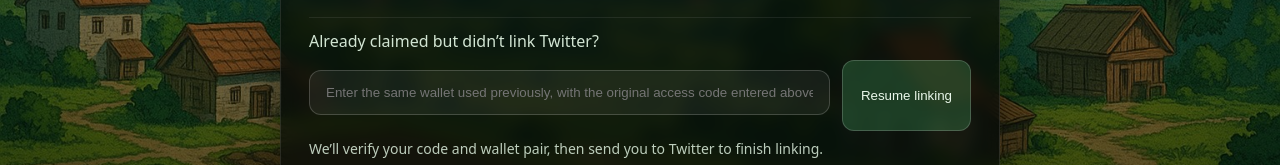
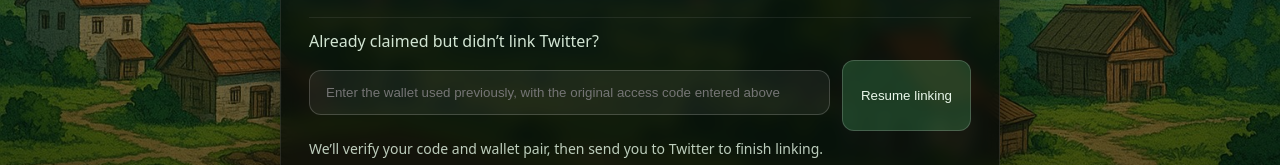
Before and after one commit to thewolfofwolves/plowed-access, a Next.js app: page / in a window 1280 px wide. Shown: the part 331-496 px from the top of the page. Built offline with nearby package versions, Linux system fonts and the light colour scheme.

Commit message:
Update page.js

```diff
--- a/app/page.js
+++ b/app/page.js
@@ -227,7 +227,7 @@ export default function Home() {
                   onChange={(e) => setWallet(e.target.value)}
                   required
                   style={inputStyle}
-                  placeholder="Enter the same wallet used previously, with the original access code entered above"
+                  placeholder="Enter the wallet used previously, with the original access code entered above"
                   autoComplete="off"
                 />
                 <button type="submit" style={resuming ? buttonDisabledStyle : buttonStyle} disabled={resuming}>
```
